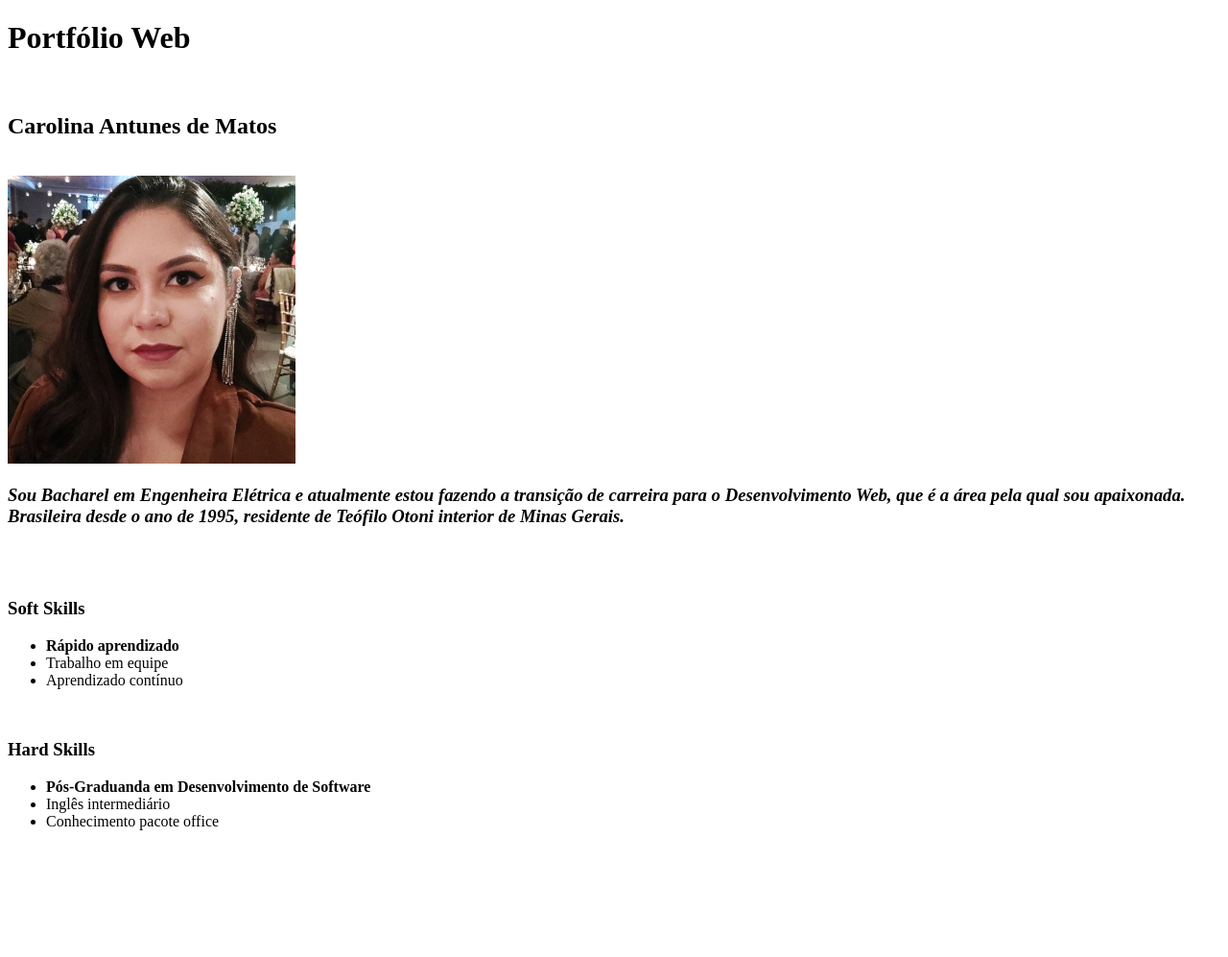
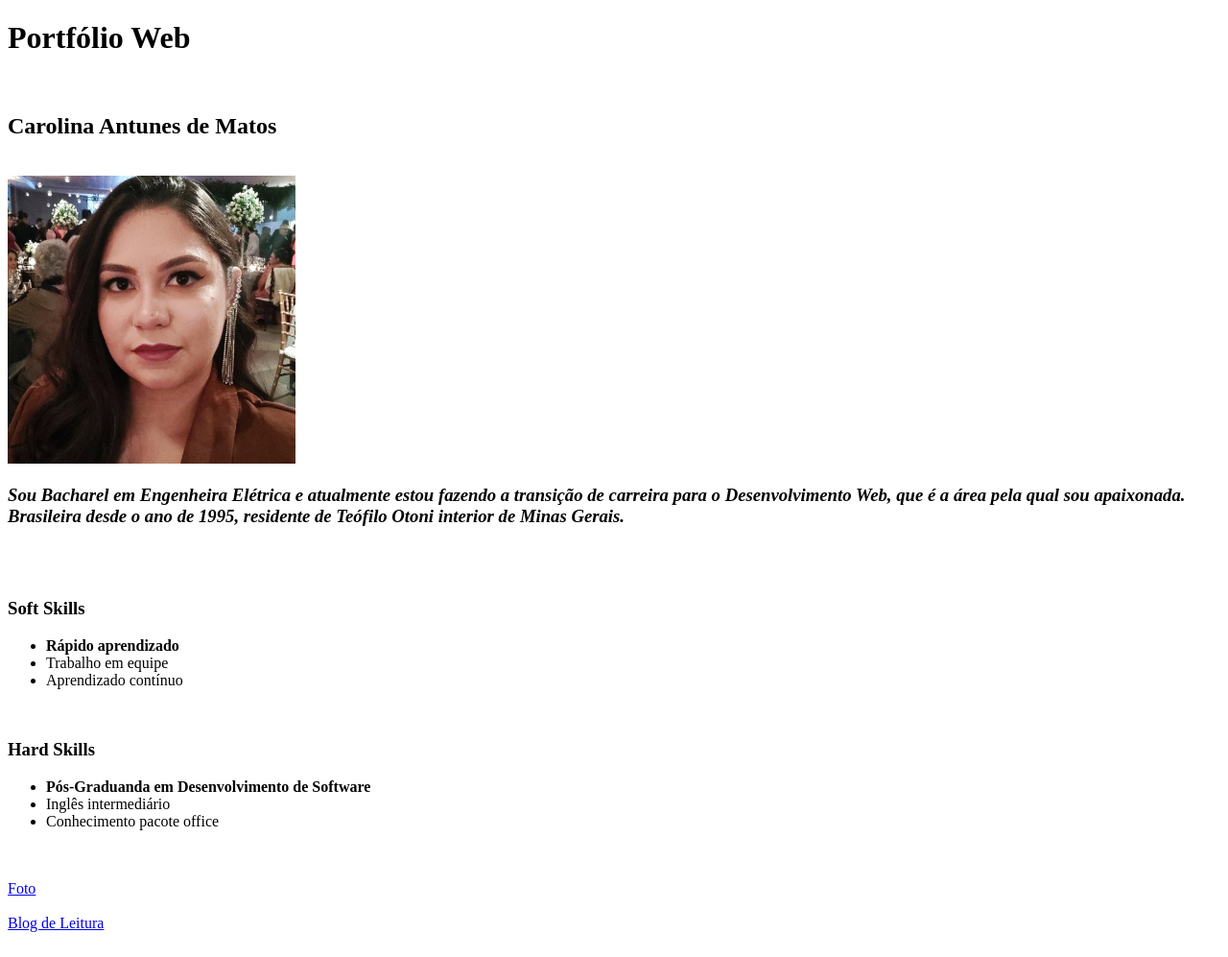
Before and after one commit to matooscarolina/matooscarolina.github.io, a plain HTML site: page index.html in a window 1280 px wide. Shown: the whole page at 96% size. Before the commit the page ends 925 px from the top, so only its background shows below. Drawn offline with Linux system fonts and the light colour scheme.

Commit message:
adicionando link interno e externo

```diff
--- a/index.html
+++ b/index.html
@@ -28,6 +28,11 @@
         <li>Conhecimento pacote office</li>
     </ul>
     <br><br>
+    <a href="#foto">Foto</a>
+    <br><br>
+    <a target="_blank" href="http://fucking-mia.blogspot.com/?m=1">Blog de Leitura</a>
+    <br>
+    <br>
 
 </body>
 </html>
```
